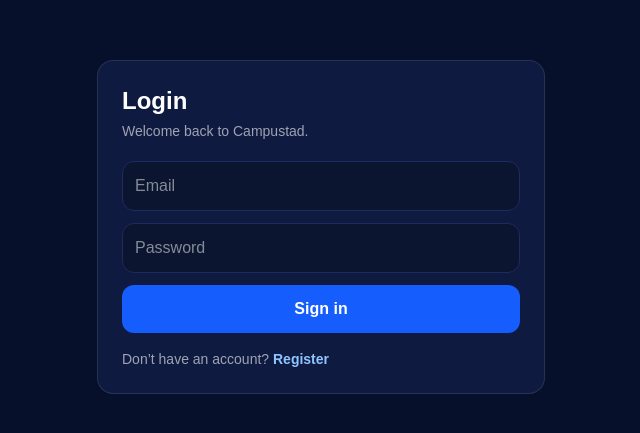
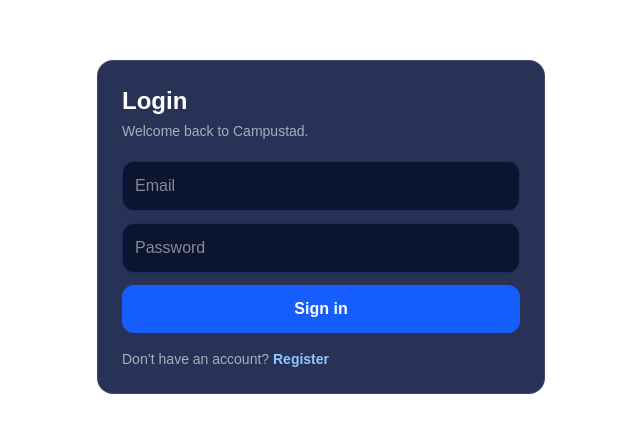
Before and after one commit to karimdoss-design/campustad, a Next.js app: page /login in a window 1280 px wide. Shown: the part 173-606 px from the top of the page, without its empty margins (319-959 px from the left). Built offline with nearby package versions, Linux system fonts and the light colour scheme; no server answers.

Commit message:
Make root layout transparent

```diff
--- a/app/globals.css
+++ b/app/globals.css
@@ -19,3 +19,33 @@ body {
   border: 1px solid #1f2a60;
   color: white;
 }
+/* Makes page wrappers transparent so the stadium background shows through */
+.page-shell {
+  background: transparent !important;
+}
+
+/* Optional: nice readable glass card */
+.glass-card {
+  background: rgba(17, 28, 68, 0.72);
+  border: 1px solid rgba(255,255,255,0.10);
+  backdrop-filter: blur(14px);
+  -webkit-backdrop-filter: blur(14px);
+  border-radius: 16px;
+}
+/* 🔥 FORCE ALL PAGES TO BE TRANSPARENT (so stadium background shows) */
+html, body {
+  background: transparent !important;
+}
+
+/* Next.js root containers */
+body > div,
+#__next,
+main {
+  background: transparent !important;
+}
+
+/* Catch common full-screen wrappers */
+[class*="min-h-screen"],
+[class*="h-screen"] {
+  background-color: transparent !important;
+}
--- a/app/layout.tsx
+++ b/app/layout.tsx
@@ -1,15 +1,19 @@
 import "./globals.css";
 import type { Metadata } from "next";
+import type { ReactNode } from "react";
 
 export const metadata: Metadata = {
   title: "Campustad",
   description: "Campustad Tournament",
 };
 
-export default function RootLayout({ children }: { children: React.ReactNode }) {
+export default function RootLayout({ children }: { children: ReactNode }) {
   return (
     <html lang="en" className="dark">
-      <body className="bg-[#07102a] text-white">{children}</body>
+      {/* ✅ IMPORTANT: remove any solid background here, keep transparent */}
+      <body className="text-white bg-transparent min-h-screen">
+        {children}
+      </body>
     </html>
   );
 }
--- /dev/null
+++ b/app/logout/page.tsx
@@ -0,0 +1,22 @@
+"use client";
+
+import { useEffect } from "react";
+import { useRouter } from "next/navigation";
+import { supabase } from "@/lib/supabaseClient";
+
+export default function LogoutPage() {
+  const router = useRouter();
+
+  useEffect(() => {
+    (async () => {
+      await supabase.auth.signOut();
+      router.replace("/login");
+    })();
+  }, [router]);
+
+  return (
+    <div className="min-h-screen flex items-center justify-center text-white">
+      Logging out...
+    </div>
+  );
+}
```
